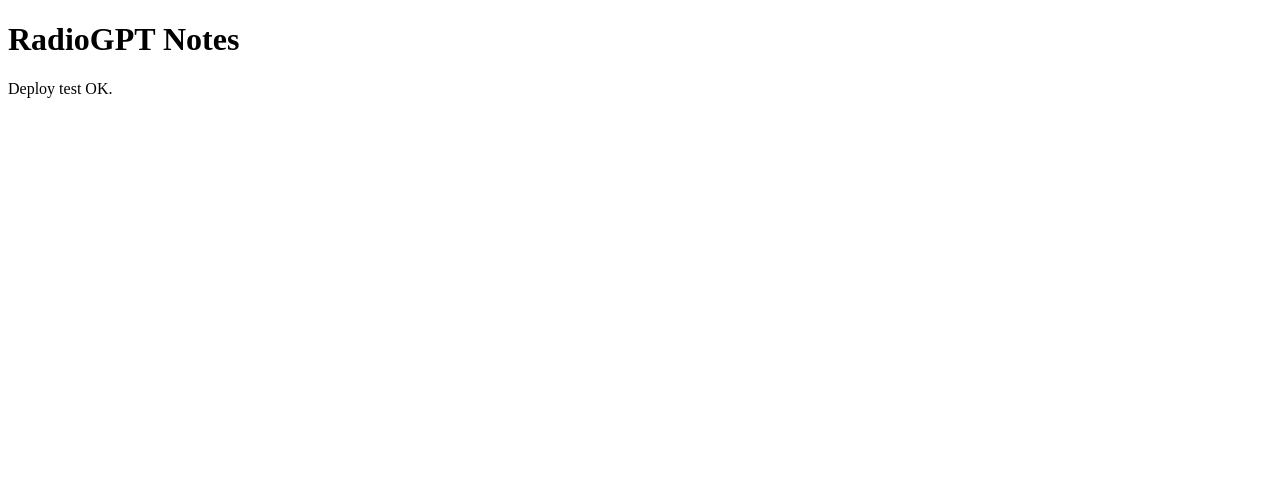
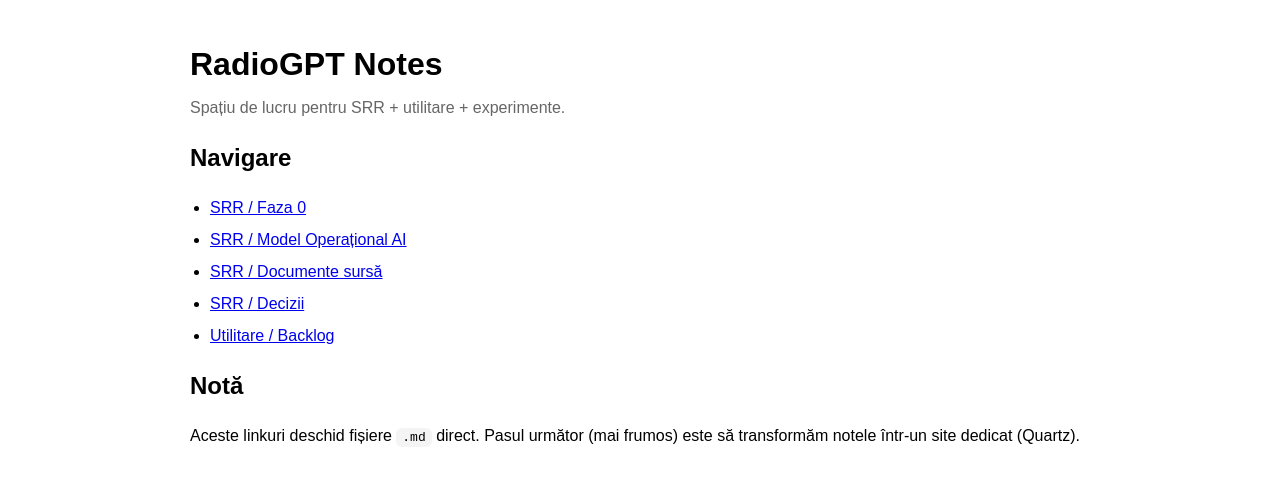
Before and after one commit to valentinmarin2018/radiogpt-lab, a plain HTML site: page index.html in a window 1280 px wide. Drawn offline with Linux system fonts and the light colour scheme.

Commit message:
Update index.html with navigation and notes
Added navigation links and additional content to the notes page.

```diff
--- a/index.html
+++ b/index.html
@@ -1,11 +1,35 @@
 <!doctype html>
-<html>
+<html lang="ro">
 <head>
-<meta charset="utf-8">
+<meta charset="utf-8" />
+<meta name="viewport" content="width=device-width,initial-scale=1" />
 <title>RadioGPT Notes</title>
+<style>
+body { font-family: Arial, sans-serif; max-width: 900px; margin: 40px auto; padding: 0 16px; line-height: 1.5; }
+h1 { margin-bottom: 8px; }
+.muted { color: #666; margin-top: 0; }
+ul { padding-left: 20px; }
+li { margin: 8px 0; }
+code { background: #f4f4f4; padding: 2px 6px; border-radius: 6px; }
+</style>
 </head>
 <body>
 <h1>RadioGPT Notes</h1>
-<p>Deploy test OK.</p>
+<p class="muted">Spațiu de lucru pentru SRR + utilitare + experimente.</p>
+
+<h2>Navigare</h2>
+<ul>
+<li><a href="./SRR/Faza-0.md">SRR / Faza 0</a></li>
+<li><a href="./SRR/Model-Operational-AI.md">SRR / Model Operațional AI</a></li>
+<li><a href="./SRR/Documente-sursa.md">SRR / Documente sursă</a></li>
+<li><a href="./SRR/Decizii.md">SRR / Decizii</a></li>
+<li><a href="./Utilitare/Backlog.md">Utilitare / Backlog</a></li>
+</ul>
+
+<h2>Notă</h2>
+<p>
+Aceste linkuri deschid fișiere <code>.md</code> direct.
+Pasul următor (mai frumos) este să transformăm notele într-un site dedicat (Quartz).
+</p>
 </body>
 </html>
```
